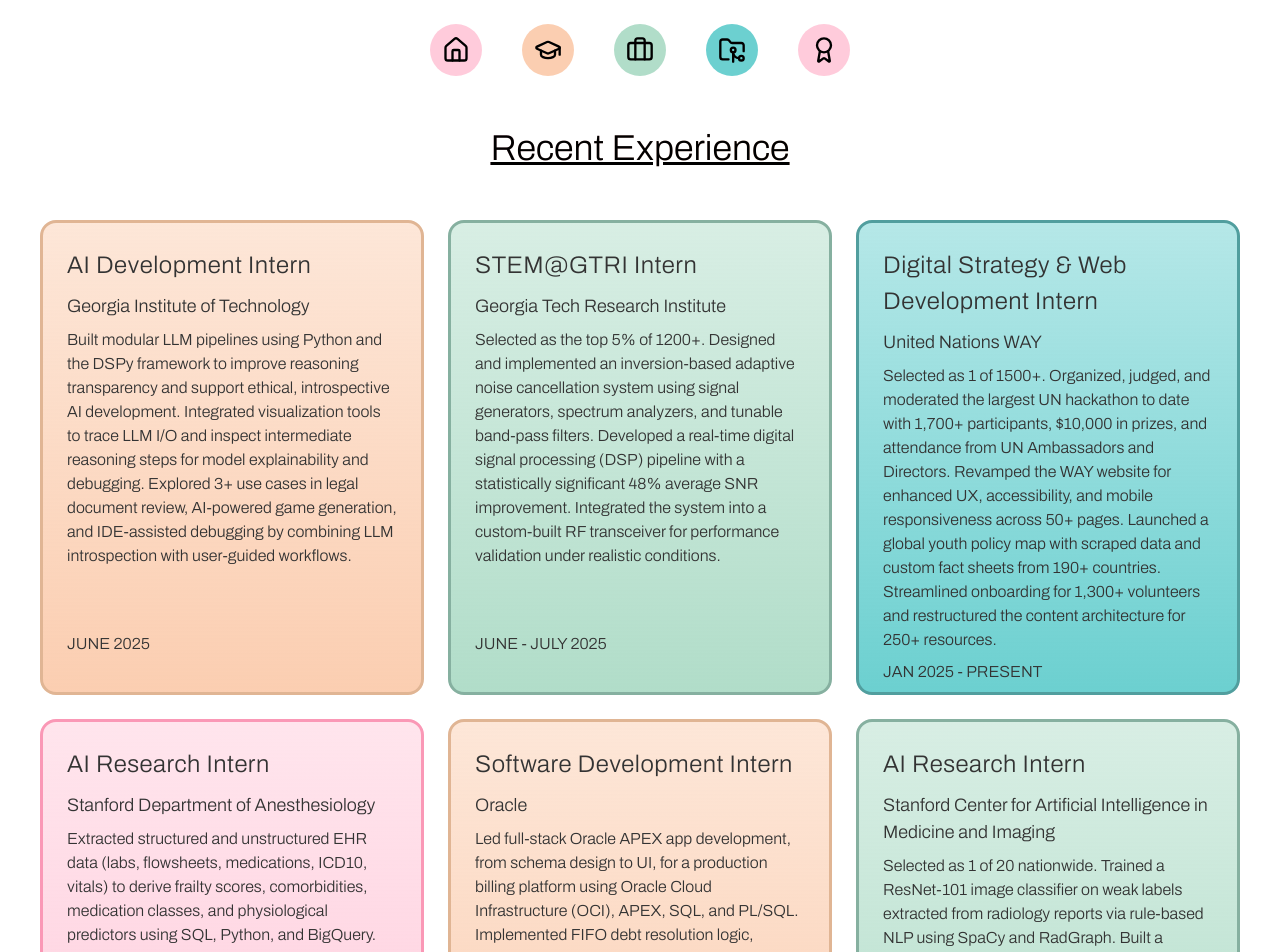
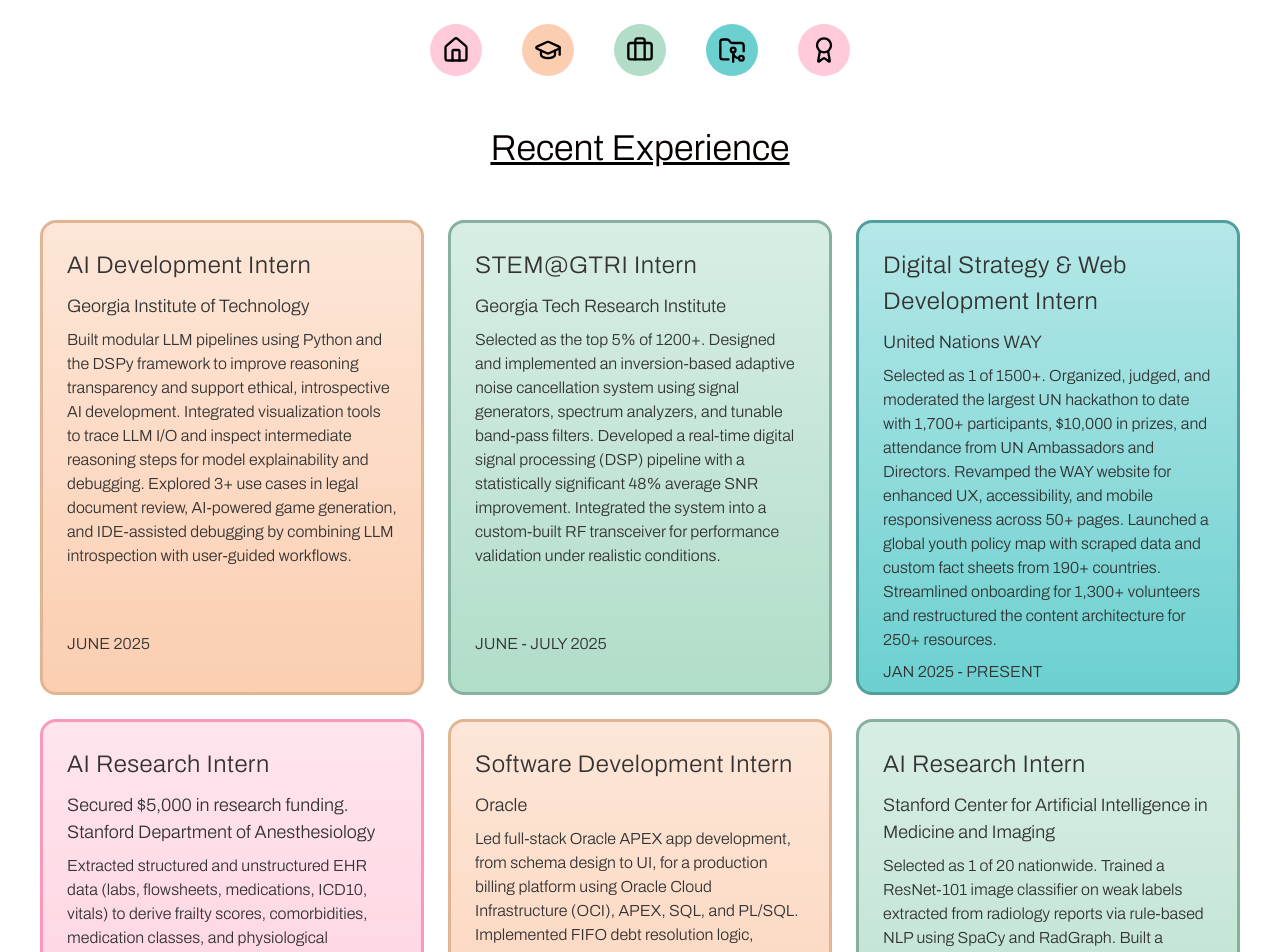
Before and after one commit to aaru4/aarushi-portfolio-v2, a Next.js app: page /expPage in a window 1280 px wide. Shown: the top 952 px of the page. Built offline with nearby package versions, Linux system fonts and the light colour scheme.

Commit message:
Update page.tsx

```diff
--- a/app/expPage/page.tsx
+++ b/app/expPage/page.tsx
@@ -45,7 +45,7 @@
 
 <UCProjectBox
   title="AI Research Intern"
-  org="Stanford Department of Anesthesiology"
+  org="Secured $5,000 in research funding. Stanford Department of Anesthesiology"
   date="JAN 2025 - PRESENT"
   desc="Extracted structured and unstructured EHR data (labs, flowsheets, medications, ICD10, vitals) to derive frailty scores, comorbidities, medication classes, and physiological predictors using SQL, Python, and BigQuery. Visualized variable distributions, performed imputation strategies, and constructed Table 1 stratified by blood pressure categories with standardized mean differences. Deployed and statistically interpreted logistic regression across 4,100+ patients. Developing a graphical modeling framework to define hypotension and blood pressure lability."
   color="#ffcbdb"
```
